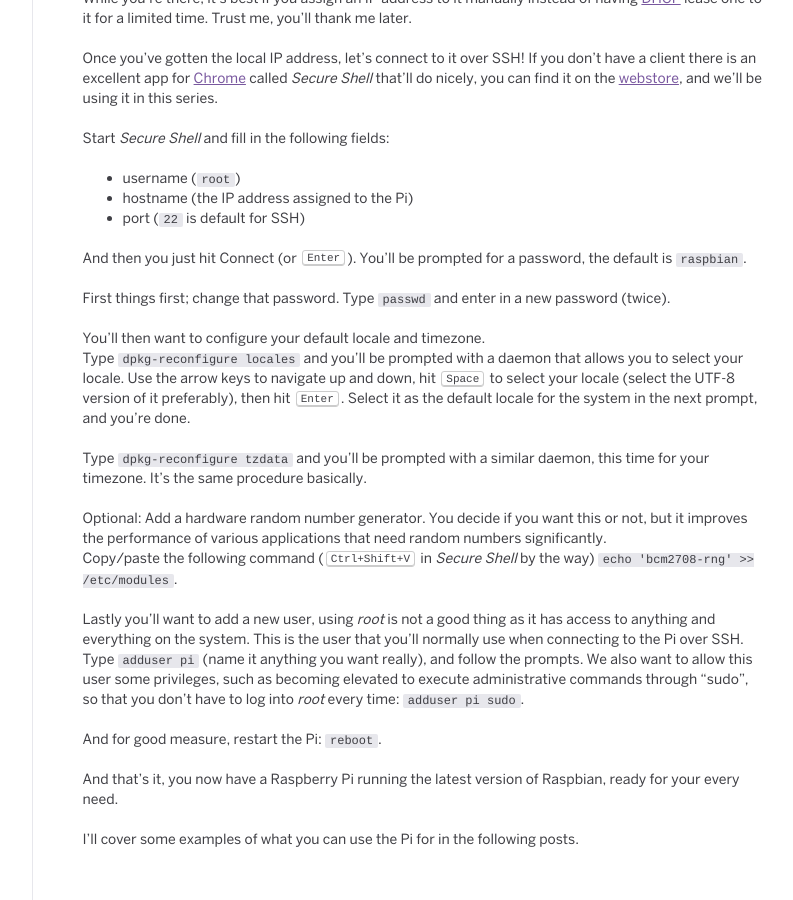
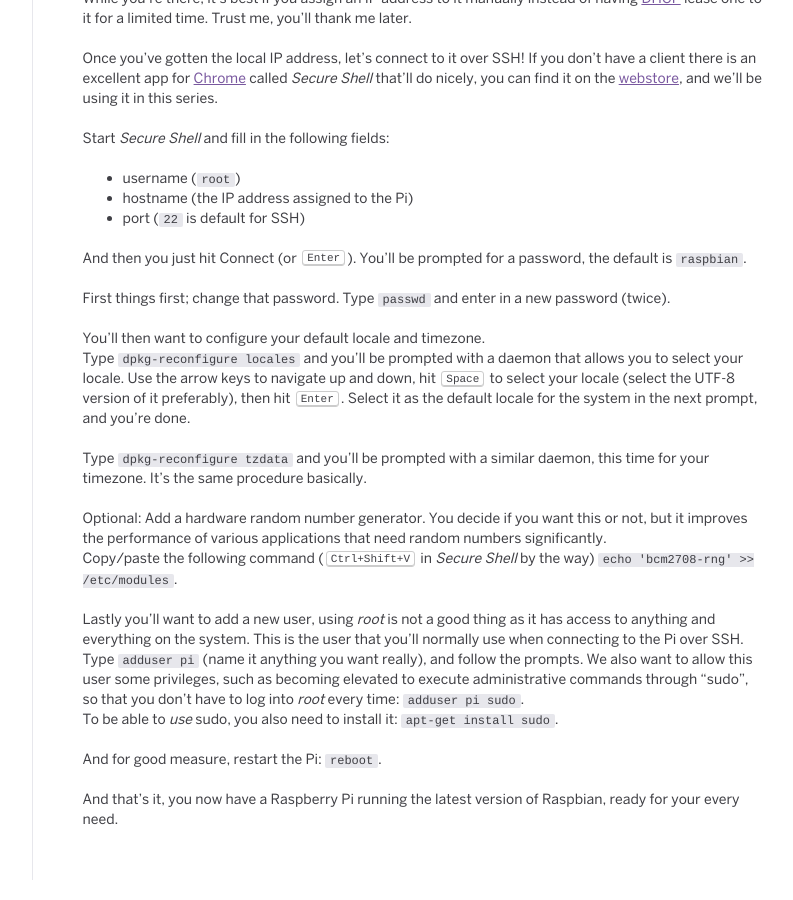
Before and after one commit to p3lim/p3lim.github.io, a Jekyll site: the page built from _posts/2015-12-25-raspi-debian.md, in a window 1280 px wide and 900 px high, scrolled down 2116 px. Shown: the whole window, without its empty margins (118-911 px from the left). Built offline with Jekyll 4.4.1, drawn with Linux system fonts in a browser that asks for light colours.

Commit message:
Update 2015-12-25-raspi-debian.md

```diff
--- a/_posts/2015-12-25-raspi-debian.md
+++ b/_posts/2015-12-25-raspi-debian.md
@@ -100,9 +100,8 @@ Copy/paste the following command (<kbd>Ctrl+Shift+V</kbd> in *Secure Shell* by t
 
 Lastly you'll want to add a new user, using *root* is not a good thing as it has access to anything and everything on the system. This is the user that you'll normally use when connecting to the Pi over SSH.
 Type `adduser pi` (name it anything you want really), and follow the prompts. We also want to allow this user some privileges, such as becoming elevated to execute administrative commands through "sudo", so that you don't have to log into *root* every time: `adduser pi sudo`.
+To be able to _use_ sudo, you also need to install it: `apt-get install sudo`.
 
 And for good measure, restart the Pi: `reboot`.
 
 And that's it, you now have a Raspberry Pi running the latest version of Raspbian, ready for your every need.
-
-I'll cover some examples of what you can use the Pi for in the following posts.
```
Also changed, not shown: other parts of _posts/2015-12-25-raspi-debian.md (+1 -1 lines).
